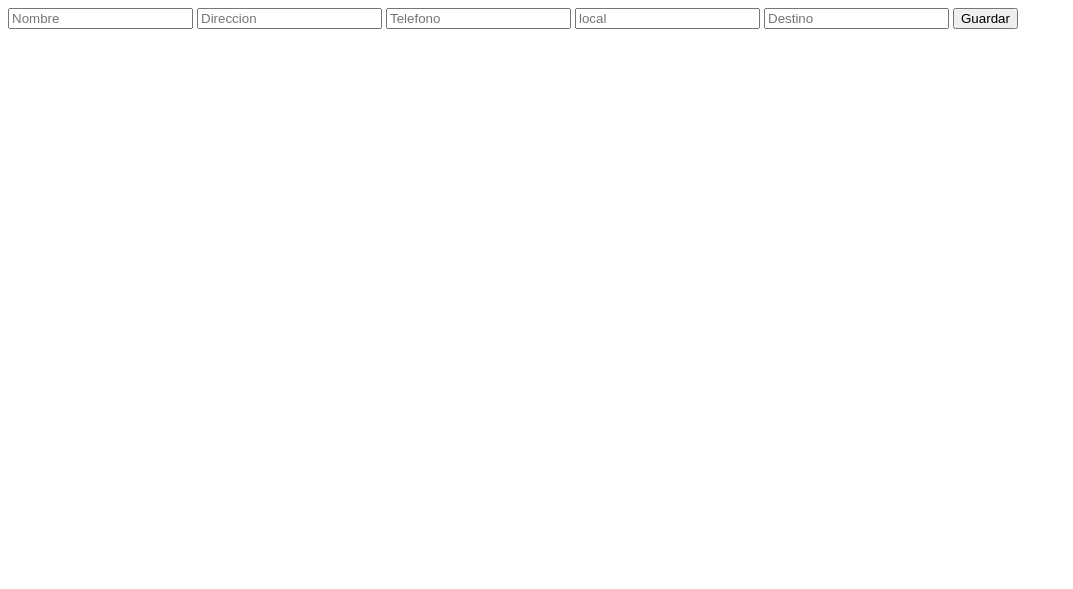
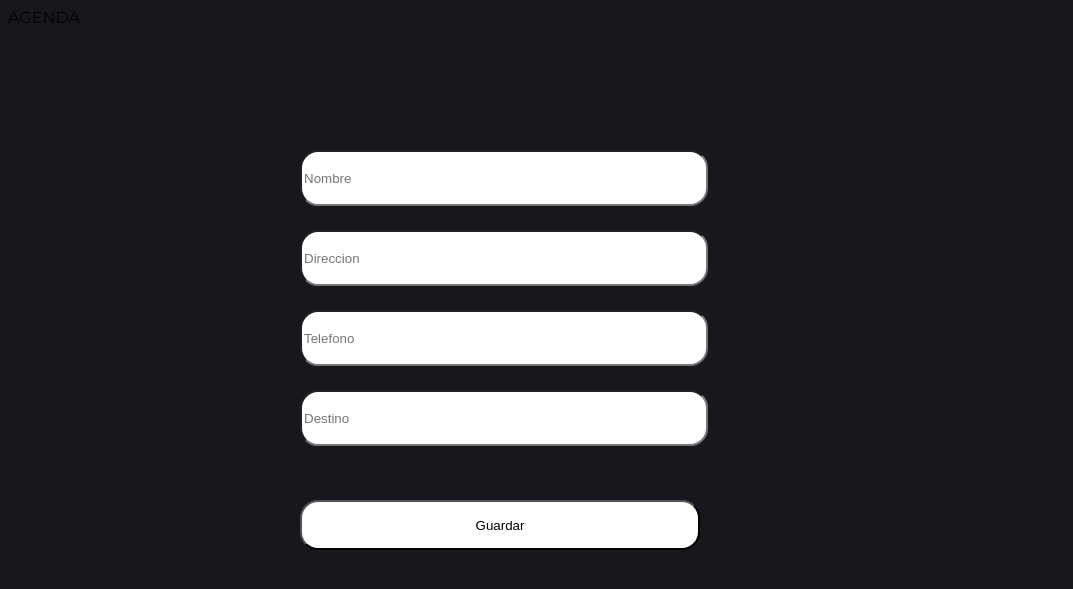
Before and after one commit to danilo1992-sys/agenda, a Flask app: page / in a window 1280 px wide. Shown: the top 589 px of the page, without its empty margins (0-1073 px from the left). Run offline with Flask 2, Linux system fonts and the light colour scheme; some libraries are stand-ins or nearby versions.

Commit message:
se dio estilo a index.html

```diff
--- a/templates/index.html
+++ b/templates/index.html
@@ -1,13 +1,25 @@
 <!DOCTYPE html>
+<link rel="stylesheet" href = "static/stylies.css">
+<link rel="preconnect" href="https://fonts.googleapis.com">
+<link rel="preconnect" href="https://fonts.gstatic.com" crossorigin>
+<link href="https://fonts.googleapis.com/css2?family=Montserrat&display=swap" rel="stylesheet">
+<body>
+    <header>
+        <div>AGENDA</div>
+        <nav>
+            <ul>
 
+            </ul>
+        </nav>
+    </header>
 <form action="/add_contact" method="POST">
-
-    <input type="text" name="nombre" placeholder="Nombre">
-    <input type="text" name="direccion" placeholder="Direccion">
-    <input type="text" name="telefono" placeholder="Telefono">
-    <input type="text" name="local" placeholder="local">
-    <input type="text" name="destino" placeholder="Destino">
-    <button type="submit">
+    <input class="nombre"type="text" name="nombre" placeholder="Nombre">
+    <input class="direccion" type="text" name="direccion" placeholder="Direccion">
+    <input class="telefono" type="text" name="telefono" placeholder="Telefono">
+    <input class="local" type="text" name="local" placeholder="local">
+    <input class="destino" type="text" name="destino" placeholder="Destino">
+    <button class="button_index"type="submit">
         Guardar
     </button>
 </form>
+</body>
--- a/templates/static/stylies.css
+++ b/templates/static/stylies.css
@@ -86,3 +86,63 @@ background:#17181E;
     text-align: center;
 
 }
+
+.button_index{
+    background-color: white;
+    position: fixed;
+    width: 400px;
+    left: 300px;
+    height:50px;
+    top: 500px;
+    border-radius: 18px;
+}
+
+.button_index:hover{
+    background-color: #17181E;
+    color:whitesmoke;
+}
+
+.nombre{
+    position:fixed;
+    width: 400px;
+    left: 300px;
+    height: 50px;
+    top: 150px;
+    border-radius: 18px;
+}
+
+.direccion{
+    position: fixed;
+    width: 400px;
+    left: 300px;
+    height: 50px;
+    top: 230px;
+    border-radius: 18px;
+}
+
+.telefono{
+    position: fixed;
+    width: 400px;
+    left: 300px;
+    height: 50px;
+    top: 310px;
+    border-radius: 18px;
+}
+
+.local{
+    position: fixed;
+    width: 400px;
+    left: 300px;
+    height: 50px;
+    top: 390px;
+    border-radius: 18px;
+}
+
+.destino{
+    position: fixed;
+    width: 400px;
+    left: 300px;
+    height: 50px;
+    top: 390px;
+    border-radius: 18px;
+}
```
Also changed, not shown: 1 other file.
